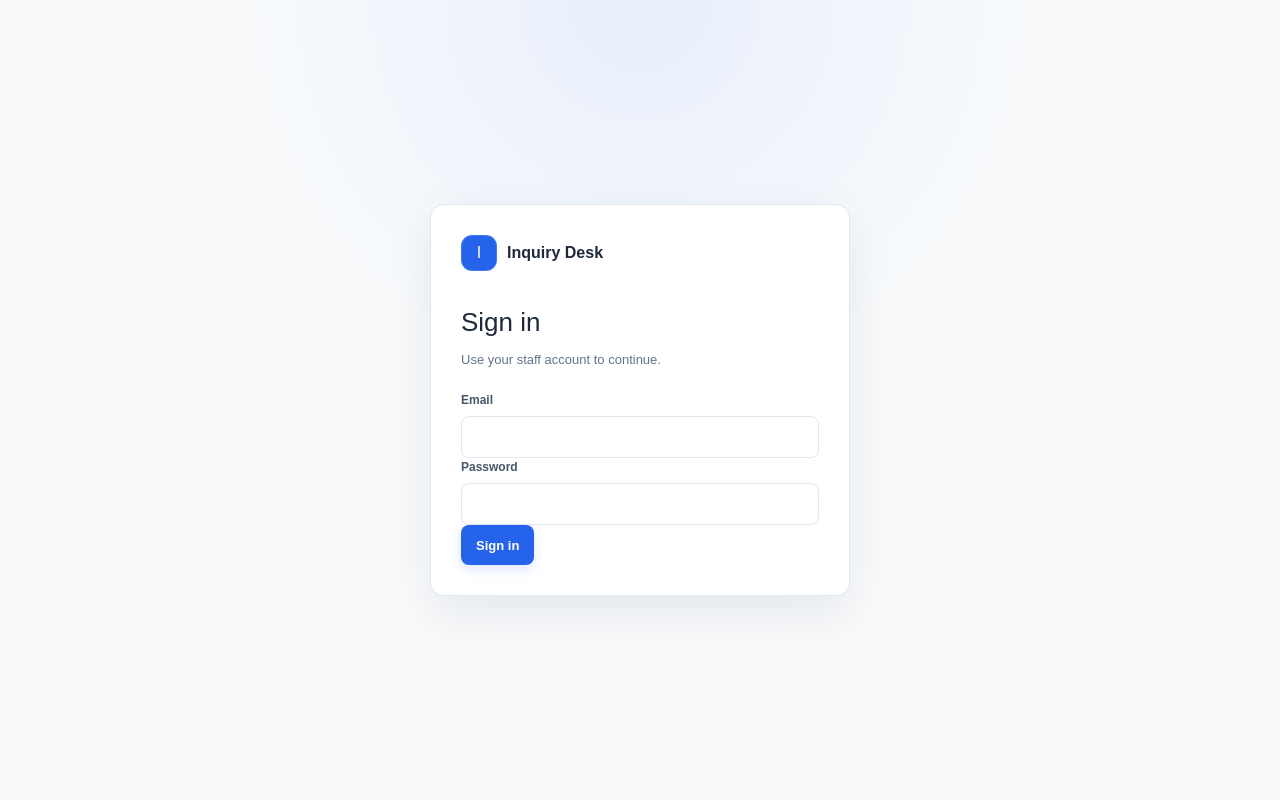
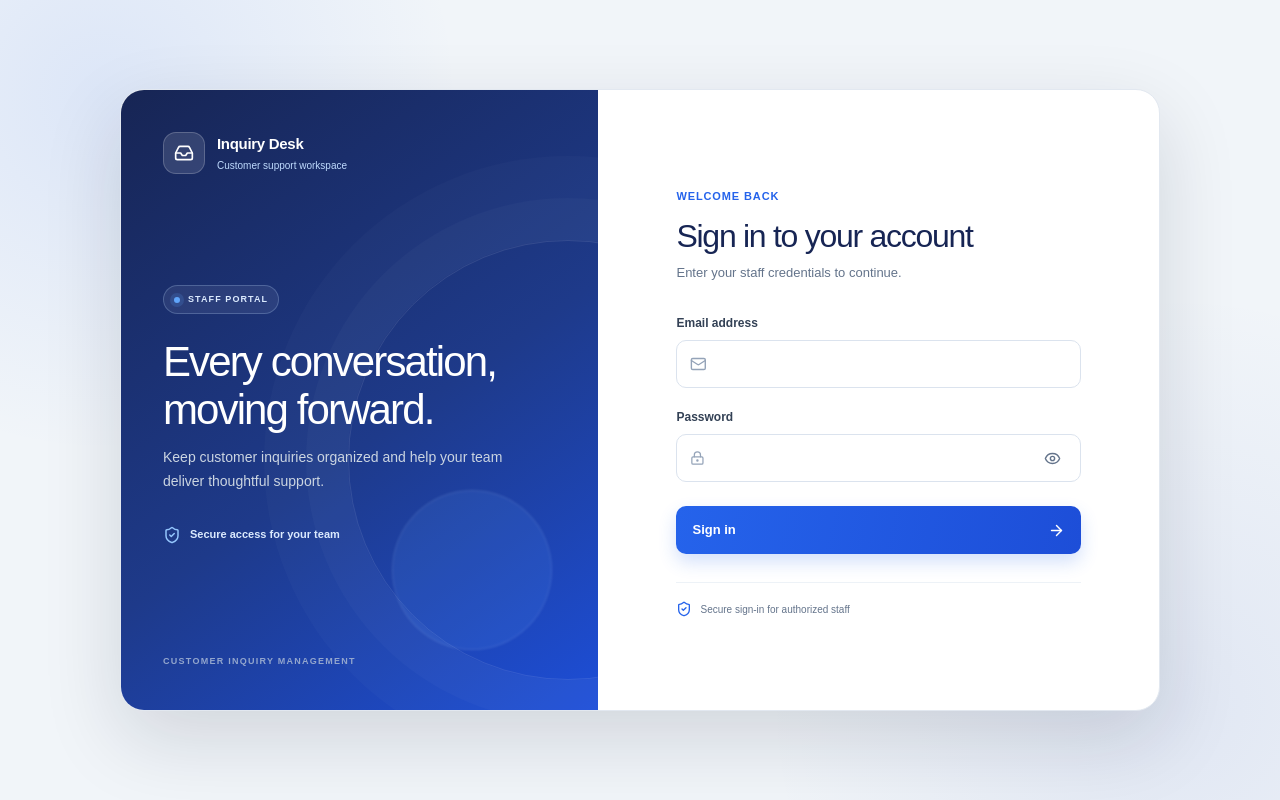
Before and after one commit to dinithanki/customer-inquiry-management-system, a Next.js app in the folder frontend/: page /login in a window 1280 px wide. Built offline with nearby package versions, Linux system fonts and the light colour scheme; no server answers.

Commit message:
feat: redesign login page with enhanced layout, accessibility improvements, and updated styles

```diff
--- a/frontend/src/app/(auth)/login/page.tsx
+++ b/frontend/src/app/(auth)/login/page.tsx
@@ -5,6 +5,7 @@ import { useRouter } from "next/navigation";
 import { useState } from "react";
 import { useForm } from "react-hook-form";
 import { z } from "zod";
+import { ArrowRight, Eye, EyeOff, Inbox, LockKeyhole, Mail, ShieldCheck } from "lucide-react";
 import { getApiErrorMessage } from "@/lib/api";
 import { login } from "@/services/auth.service";
 import { useAuthStore } from "@/store/auth.store";
@@ -21,6 +22,7 @@ export default function LoginPage() {
   const setUser = useAuthStore((state) => state.setUser);
   const setInitialized = useAuthStore((state) => state.setInitialized);
   const [serverError, setServerError] = useState("");
+  const [showPassword, setShowPassword] = useState(false);
   const { register, handleSubmit, formState: { errors, isSubmitting } } = useForm<LoginValues>({
     resolver: zodResolver(loginSchema),
   });
@@ -39,30 +41,84 @@ export default function LoginPage() {
 
   return (
     <section className="login-card" aria-labelledby="login-title">
-      <div style={{ display: "flex", alignItems: "center", gap: 10 }}>
-        <span className="brand-mark">I</span>
-        <strong style={{ color: "#1e293b", fontSize: 16 }}>Inquiry Desk</strong>
+      <aside className="login-showcase" aria-label="Inquiry Desk staff portal">
+        <div className="login-brand">
+          <span className="login-brand-mark"><Inbox size={20} aria-hidden="true" /></span>
+          <span><strong>Inquiry Desk</strong><small>Customer support workspace</small></span>
+        </div>
+        <div className="login-showcase-copy">
+          <span className="login-kicker"><span /> STAFF PORTAL</span>
+          <h2>Every conversation, moving forward.</h2>
+          <p>Keep customer inquiries organized and help your team deliver thoughtful support.</p>
+          <div className="login-showcase-note"><ShieldCheck size={18} aria-hidden="true" /><span>Secure access for your team</span></div>
+        </div>
+        <span className="login-showcase-footer">CUSTOMER INQUIRY MANAGEMENT</span>
+      </aside>
+
+      <div className="login-form-panel">
+        <div className="login-brand login-brand-mobile">
+          <span className="login-brand-mark"><Inbox size={20} aria-hidden="true" /></span>
+          <span><strong>Inquiry Desk</strong><small>Customer support workspace</small></span>
+        </div>
+
+        <div className="login-form-heading">
+          <span className="login-welcome">Welcome back</span>
+          <h1 id="login-title">Sign in to your account</h1>
+          <p>Enter your staff credentials to continue.</p>
+        </div>
+
+        {serverError && <div className="login-error-banner" role="alert">{serverError}</div>}
+
+        <form className="login-form" onSubmit={handleSubmit(submit)} noValidate>
+          <div className="login-field">
+            <label htmlFor="login-email">Email address</label>
+            <div className="login-input-wrap">
+              <Mail size={18} aria-hidden="true" />
+              <input
+                id="login-email"
+                type="email"
+                autoComplete="email"
+                aria-invalid={Boolean(errors.email)}
+                aria-describedby={errors.email ? "login-email-error" : undefined}
+                {...register("email")}
+              />
+            </div>
+            {errors.email && <span className="login-field-error" id="login-email-error">{errors.email.message}</span>}
+          </div>
+
+          <div className="login-field">
+            <label htmlFor="login-password">Password</label>
+            <div className="login-input-wrap">
+              <LockKeyhole size={18} aria-hidden="true" />
+              <input
+                id="login-password"
+                type={showPassword ? "text" : "password"}
+                autoComplete="current-password"
+                aria-invalid={Boolean(errors.password)}
+                aria-describedby={errors.password ? "login-password-error" : undefined}
+                {...register("password")}
+              />
+              <button
+                className="login-password-toggle"
+                type="button"
+                aria-label={showPassword ? "Hide password" : "Show password"}
+                aria-pressed={showPassword}
+                onClick={() => setShowPassword((visible) => !visible)}
+              >
+                {showPassword ? <EyeOff size={17} aria-hidden="true" /> : <Eye size={17} aria-hidden="true" />}
+              </button>
+            </div>
+            {errors.password && <span className="login-field-error" id="login-password-error">{errors.password.message}</span>}
+          </div>
+
+          <button className="login-submit-button" type="submit" disabled={isSubmitting}>
+            <span>{isSubmitting ? "Signing in..." : "Sign in"}</span>
+            <ArrowRight size={17} aria-hidden="true" />
+          </button>
+        </form>
+
+        <div className="login-security-note"><ShieldCheck size={16} aria-hidden="true" /><span>Secure sign-in for authorized staff</span></div>
       </div>
-      <div style={{ margin: "32px 0 22px" }}>
-        <h1 id="login-title" style={{ margin: "0 0 8px", color: "#1e293b", fontSize: 26 }}>Sign in</h1>
-        <p style={{ margin: 0, color: "#64748b", fontSize: 13 }}>Use your staff account to continue.</p>
-      </div>
-      {serverError && <p className="error-state" style={{ minHeight: "auto", color: "#dc2626", marginBottom: 14 }}>{serverError}</p>}
-      <form className="form-stack" onSubmit={handleSubmit(submit)} noValidate>
-        <label style={{ display: "grid", gap: 7, color: "#475569", fontSize: 12, fontWeight: 600 }}>
-          Email
-          <input className="form-input" type="email" autoComplete="email" {...register("email")} />
-          {errors.email && <span style={{ color: "#dc2626", fontWeight: 400 }}>{errors.email.message}</span>}
-        </label>
-        <label style={{ display: "grid", gap: 7, color: "#475569", fontSize: 12, fontWeight: 600 }}>
-          Password
-          <input className="form-input" type="password" autoComplete="current-password" {...register("password")} />
-          {errors.password && <span style={{ color: "#dc2626", fontWeight: 400 }}>{errors.password.message}</span>}
-        </label>
-        <button className="button button-primary" type="submit" disabled={isSubmitting}>
-          {isSubmitting ? "Signing in..." : "Sign in"}
-        </button>
-      </form>
     </section>
   );
 }
--- a/frontend/src/app/globals.css
+++ b/frontend/src/app/globals.css
@@ -790,18 +790,334 @@ textarea:focus-visible {
   min-height: 100vh;
   place-items: center;
   background:
-    radial-gradient(circle at 50% 0%, rgba(37, 99, 235, 0.08), transparent 38%),
-    var(--page);
-  padding: 24px;
+    radial-gradient(circle at 8% 12%, rgba(37, 99, 235, 0.1), transparent 26%),
+    radial-gradient(circle at 92% 88%, rgba(30, 64, 175, 0.08), transparent 30%),
+    #f1f5f9;
+  padding: 32px;
 }
 
 .login-card {
-  width: min(100%, 420px);
+  display: grid;
+  width: min(100%, 1040px);
+  min-height: 620px;
+  grid-template-columns: minmax(0, 0.92fr) minmax(0, 1.08fr);
+  overflow: hidden;
   border: 1px solid var(--border);
-  border-radius: 14px;
+  border-radius: 24px;
   background: #fff;
-  box-shadow: 0 18px 50px rgba(15, 23, 42, 0.08);
-  padding: 30px;
+  box-shadow: 0 28px 80px rgba(15, 23, 42, 0.14);
+}
+
+.login-showcase {
+  position: relative;
+  display: flex;
+  min-height: 620px;
+  flex-direction: column;
+  justify-content: space-between;
+  overflow: hidden;
+  background: linear-gradient(145deg, #172554 0%, #1e3a8a 55%, #1d4ed8 100%);
+  color: #fff;
+  padding: 42px;
+}
+
+.login-showcase::before,
+.login-showcase::after {
+  position: absolute;
+  border: 1px solid rgba(255, 255, 255, 0.1);
+  border-radius: 50%;
+  content: "";
+  pointer-events: none;
+}
+
+.login-showcase::before {
+  top: 150px;
+  right: -190px;
+  width: 440px;
+  height: 440px;
+  box-shadow: 0 0 0 42px rgba(255, 255, 255, 0.025), 0 0 0 84px rgba(255, 255, 255, 0.02);
+}
+
+.login-showcase::after {
+  right: 46px;
+  bottom: 60px;
+  width: 160px;
+  height: 160px;
+  background: rgba(96, 165, 250, 0.12);
+  filter: blur(1px);
+}
+
+.login-brand {
+  position: relative;
+  z-index: 1;
+  display: flex;
+  align-items: center;
+  gap: 12px;
+}
+
+.login-brand-mark {
+  display: grid;
+  width: 42px;
+  height: 42px;
+  flex: 0 0 auto;
+  place-items: center;
+  border: 1px solid rgba(255, 255, 255, 0.2);
+  border-radius: 13px;
+  background: rgba(255, 255, 255, 0.12);
+  color: #fff;
+}
+
+.login-brand > span:last-child {
+  display: grid;
+  gap: 3px;
+}
+
+.login-brand strong {
+  font-size: 15px;
+  letter-spacing: -0.02em;
+}
+
+.login-brand small {
+  color: #bfdbfe;
+  font-size: 10px;
+}
+
+.login-showcase-copy {
+  position: relative;
+  z-index: 1;
+  max-width: 390px;
+  margin: 40px 0;
+}
+
+.login-kicker {
+  display: inline-flex;
+  align-items: center;
+  gap: 8px;
+  border: 1px solid rgba(191, 219, 254, 0.24);
+  border-radius: 999px;
+  background: rgba(255, 255, 255, 0.07);
+  color: #dbeafe;
+  padding: 7px 10px;
+  font-size: 9px;
+  font-weight: 700;
+  letter-spacing: 0.12em;
+}
+
+.login-kicker > span {
+  width: 6px;
+  height: 6px;
+  border-radius: 50%;
+  background: #60a5fa;
+  box-shadow: 0 0 0 4px rgba(96, 165, 250, 0.16);
+}
+
+.login-showcase-copy h2 {
+  max-width: 360px;
+  margin: 24px 0 12px;
+  font-size: clamp(30px, 3.4vw, 42px);
+  line-height: 1.12;
+  letter-spacing: -0.045em;
+}
+
+.login-showcase-copy > p {
+  max-width: 340px;
+  margin: 0;
+  color: #cbd5e1;
+  font-size: 14px;
+  line-height: 1.75;
+}
+
+.login-showcase-note {
+  display: flex;
+  align-items: center;
+  gap: 9px;
+  margin-top: 32px;
+  color: #dbeafe;
+  font-size: 11px;
+  font-weight: 600;
+}
+
+.login-showcase-note svg {
+  color: #93c5fd;
+}
+
+.login-showcase-footer {
+  position: relative;
+  z-index: 1;
+  color: #93a6cd;
+  font-size: 9px;
+  font-weight: 700;
+  letter-spacing: 0.14em;
+}
+
+.login-form-panel {
+  display: flex;
+  flex-direction: column;
+  justify-content: center;
+  padding: 64px clamp(36px, 6.3vw, 78px);
+}
+
+.login-brand-mobile {
+  display: none;
+}
+
+.login-form-heading {
+  margin-bottom: 30px;
+}
+
+.login-welcome {
+  color: var(--primary);
+  font-size: 11px;
+  font-weight: 700;
+  letter-spacing: 0.08em;
+  text-transform: uppercase;
+}
+
+.login-form-heading h1 {
+  margin: 10px 0 8px;
+  color: #172554;
+  font-size: clamp(26px, 3vw, 32px);
+  line-height: 1.2;
+  letter-spacing: -0.04em;
+}
+
+.login-form-heading p {
+  margin: 0;
+  color: var(--muted);
+  font-size: 13px;
+  line-height: 1.6;
+}
+
+.login-error-banner {
+  border: 1px solid #fecaca;
+  border-radius: 10px;
+  background: #fef2f2;
+  color: #b91c1c;
+  margin: -12px 0 20px;
+  padding: 11px 12px;
+  font-size: 12px;
+  line-height: 1.5;
+}
+
+.login-form {
+  display: grid;
+  gap: 20px;
+}
+
+.login-field {
+  display: grid;
+  min-width: 0;
+  gap: 8px;
+}
+
+.login-field > label {
+  color: #334155;
+  font-size: 12px;
+  font-weight: 650;
+}
+
+.login-input-wrap {
+  display: flex;
+  min-height: 48px;
+  align-items: center;
+  gap: 11px;
+  border: 1px solid #dbe3ee;
+  border-radius: 10px;
+  background: #fff;
+  color: #94a3b8;
+  padding: 0 13px;
+  transition: border-color 150ms ease, box-shadow 150ms ease, background 150ms ease;
+}
+
+.login-input-wrap:focus-within {
+  border-color: #60a5fa;
+  background: #fff;
+  box-shadow: 0 0 0 4px rgba(37, 99, 235, 0.1);
+}
+
+.login-input-wrap:has(input[aria-invalid="true"]) {
+  border-color: #fca5a5;
+}
+
+.login-input-wrap input {
+  width: 100%;
+  min-width: 0;
+  height: 46px;
+  border: 0;
+  outline: 0;
+  background: transparent;
+  color: #1e293b;
+  font-size: 13px;
+}
+
+.login-input-wrap input::placeholder {
+  color: #a0aec0;
+}
+
+.login-password-toggle {
+  display: grid;
+  width: 30px;
+  height: 30px;
+  flex: 0 0 auto;
+  place-items: center;
+  border: 0;
+  border-radius: 7px;
+  background: transparent;
+  color: #64748b;
+  cursor: pointer;
+}
+
+.login-password-toggle:hover {
+  background: #f1f5f9;
+  color: #1d4ed8;
+}
+
+.login-field-error {
+  color: #b91c1c;
+  font-size: 11px;
+}
+
+.login-submit-button {
+  display: flex;
+  min-height: 48px;
+  align-items: center;
+  justify-content: space-between;
+  border: 0;
+  border-radius: 10px;
+  background: linear-gradient(100deg, #2563eb, #1d4ed8);
+  box-shadow: 0 8px 18px rgba(37, 99, 235, 0.2);
+  color: #fff;
+  margin-top: 4px;
+  padding: 0 16px;
+  font-size: 13px;
+  font-weight: 700;
+  cursor: pointer;
+  transition: transform 150ms ease, box-shadow 150ms ease, background 150ms ease;
+}
+
+.login-submit-button:hover:not(:disabled) {
+  transform: translateY(-1px);
+  background: linear-gradient(100deg, #1d4ed8, #1e40af);
+  box-shadow: 0 11px 22px rgba(37, 99, 235, 0.25);
+}
+
+.login-submit-button:disabled {
+  cursor: wait;
+  opacity: 0.72;
+}
+
+.login-security-note {
+  display: flex;
+  align-items: center;
+  gap: 8px;
+  border-top: 1px solid #edf2f7;
+  color: #64748b;
+  margin-top: 28px;
+  padding-top: 18px;
+  font-size: 10px;
+}
+
+.login-security-note svg {
+  color: #2563eb;
 }
 
 .form-input {
@@ -1392,6 +1708,30 @@ textarea:focus-visible {
 }
 
 @media (max-width: 760px) {
+  .login-screen {
+    padding: 20px;
+  }
+
+  .login-card {
+    width: min(100%, 520px);
+    min-height: 0;
+    grid-template-columns: 1fr;
+    border-radius: 20px;
+  }
+
+  .login-showcase {
+    display: none;
+  }
+
+  .login-form-panel {
+    padding: 42px;
+  }
+
+  .login-brand-mobile {
+    display: flex;
+    margin-bottom: 42px;
+  }
+
   .sidebar,
   .sidebar.collapsed {
     width: min(280px, calc(100vw - 48px));
@@ -1510,6 +1850,26 @@ textarea:focus-visible {
 }
 
 @media (max-width: 420px) {
+  .login-screen {
+    padding: 12px;
+  }
+
+  .login-card {
+    border-radius: 16px;
+  }
+
+  .login-form-panel {
+    padding: 28px 22px;
+  }
+
+  .login-brand-mobile {
+    margin-bottom: 34px;
+  }
+
+  .login-form-heading {
+    margin-bottom: 26px;
+  }
+
   .stats-grid {
     grid-template-columns: 1fr 1fr;
   }
```
